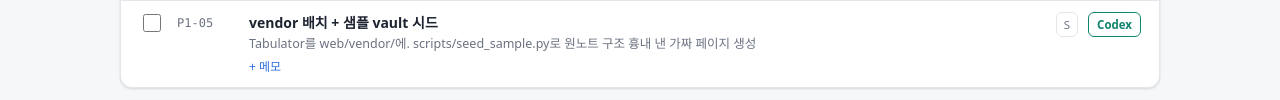
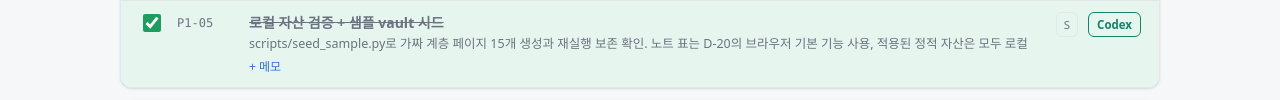
Before and after one commit to jaeyoonko1/MI_Planner, a plain HTML site: page project_flow.html in a window 1280 px wide. Shown: the part 1540-1640 px from the top of the page. Drawn offline with Linux system fonts and the light colour scheme.

Commit message:
[P1-05] Verify sample vault and offline assets

```diff
--- a/project_flow.html
+++ b/project_flow.html
@@ -36,8 +36,8 @@ const FLOW = {
         desc: "app/vault.py: 트리 읽기, 페이지 생성·이름 변경·이동·순서·휴지통. 경로 탈출 방지 테스트 필수" },
       { id: "P1-04", title: "프론트 셸: 사이드바 트리 + 라우팅 + 칩 버튼 컴포넌트", tool: "Sonnet", size: "M", done: true,
         desc: "트리 접기·하위 페이지 추가·드래그 이동, 해시 라우팅, 공통 토글 칩(D-12)" },
-      { id: "P1-05", title: "vendor 배치 + 샘플 vault 시드", tool: "Codex", size: "S", done: false,
-        desc: "Tabulator를 web/vendor/에. scripts/seed_sample.py로 원노트 구조 흉내 낸 가짜 페이지 생성" },
+      { id: "P1-05", title: "로컬 자산 검증 + 샘플 vault 시드", tool: "Codex", size: "S", done: true,
+        desc: "scripts/seed_sample.py로 가짜 계층 페이지 15개 생성과 재실행 보존 확인. 노트 표는 D-20의 브라우저 기본 기능 사용, 적용된 정적 자산은 모두 로컬" },
     ]},
     { id: "P2", name: "일지 · 할일 (1순위)", goal: "원노트 일지를 이걸로 대체 — 실사용 시작", tasks: [
       { id: "P2-01", title: "일지 파일 형식 + 파서/저장", tool: "Sonnet", size: "S", done: true,
```
Also changed, not shown: 4 other files.
